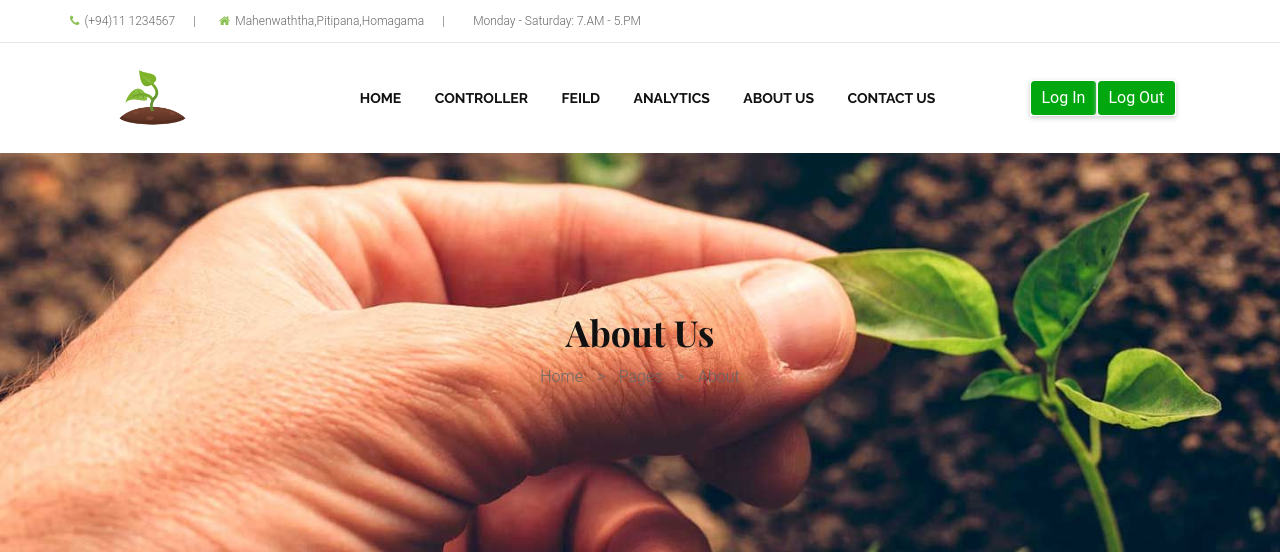
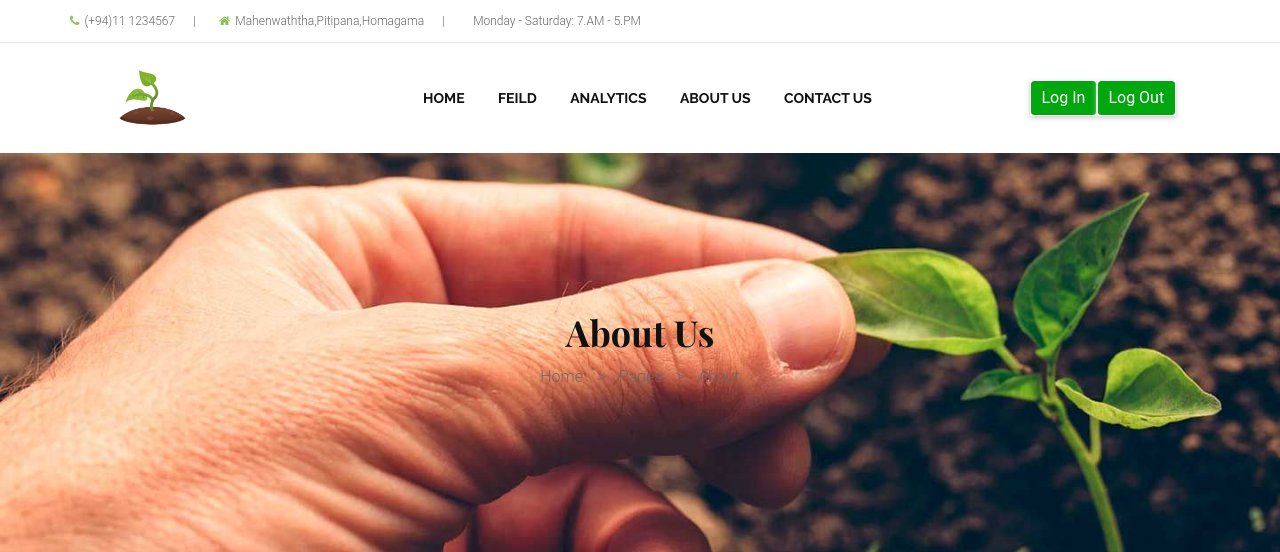
Before and after one commit to thxru/APWIS, a PHP site: page /about.php in a window 1280 px wide. Shown: the top 552 px of the page. Run offline with PHP 8.4, Linux system fonts and the light colour scheme; some web fonts are replaced.

Commit message:
Update about.php

```diff
--- a/about.php
+++ b/about.php
@@ -85,13 +85,6 @@
 											<li><a href="index-3.html">Home Version 3</a></li>
 											<li><a href="index-4.html">Home Version 4</a></li>
 											<li><a href="index-5.html">Home Version 5</a></li>
-										</ul>-->
-									</li>
-									<li><a href="controller.html">Controller</a>
-										<!--<ul class="submenu">
-											<li><a href="about.html">About Us</a></li>
-											<li><a href="coming-soon.html">Coming Soon</a></li>
-											<li><a href="404.html">Error 404</a></li>
 										</ul>-->
 									</li>
 
```
